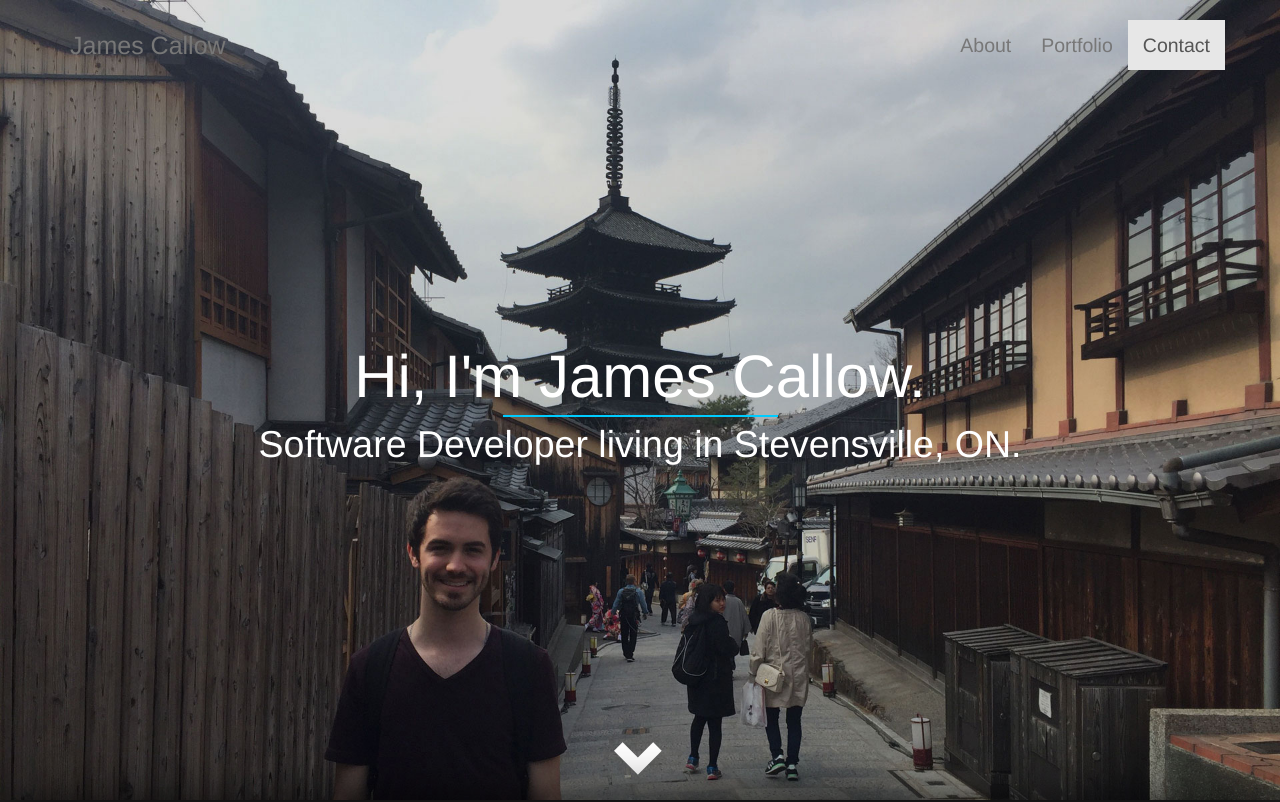
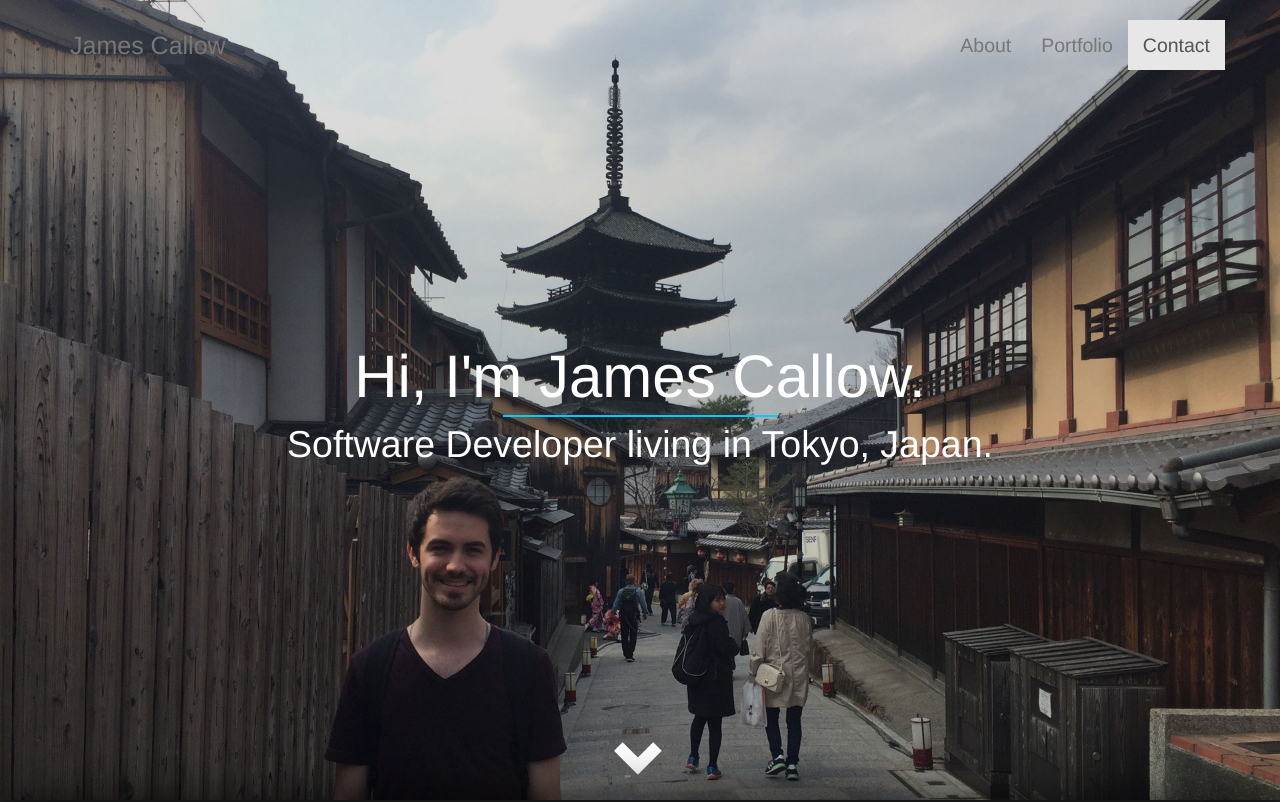
Before and after one commit to callowjames/jc-eportfolio, a plain HTML site: page index.html in a window 1280 px wide. Shown: the top 802 px of the page. Drawn offline with nearby package versions, Linux system fonts and the light colour scheme.

Commit message:
Set location to Tokyo and updated phone number.

```diff
--- a/index.html
+++ b/index.html
@@ -1,7 +1,7 @@
 <!DOCTYPE html>
 <html lang="en">
 <head>
-	<title>James Callow | Software Developer | Stevensville, ON</title>
+	<title>James Callow | Software Developer | Tokyo, Japan</title>
 	<meta charset="utf-8">
 	<meta name="viewport" content="width=device-width, initial-scale=1, maximum-scale=1">
 
@@ -38,7 +38,7 @@
 	<meta property="og:url" content="http://callowjames.com" />
 	<meta property="og:type" content="website" />
 	<meta property="og:title" content="James Callow" />
-	<meta property="og:description" content="Software Developer living in Stevensville, ON." />
+	<meta property="og:description" content="Software Developer living in Tokyo, Japan." />
 	<meta property="og:image" content="http://callowjames.com/images/thumbnail-1280.jpg" />
 
 	<!-- Favicon -->
@@ -98,7 +98,7 @@
 				<div id="logoFade">
 					<h1 id="logo">Hi, I'm James Callow.</h1>
 					<hr id="logoRule" style="height:2px; width:275px; border-top: 2px solid #00ccff">
-					<h2 id="sublogo">Software Developer living in Stevensville, ON.</h2>
+					<h2 id="sublogo">Software Developer living in Tokyo, Japan.</h2>
 				</div>
 			</div>
 		</div>
@@ -473,7 +473,7 @@
 						<span class="glyphicon glyphicon-earphone" aria-hidden="true" style="font-size: 60px; color:#00ccff"></span>
 					</p>
 					<p>
-						<a href="tel:+19053826942">+1 (905) 382-6942</a>
+						<a href="tel:07041375625">070-4137-5625</a>
 					</p></div>
 					<div class="col-sm-4">
 						<p>
@@ -488,7 +488,7 @@
 							<span class="glyphicon glyphicon-map-marker" aria-hidden="true" style="font-size: 60px; color:#00ccff"></span>
 						</p>
 						<p>
-							<a href="https://www.google.ca/maps/place/Stevensville,+Fort+Erie,+ON/@42.9445468,-79.0789779,14z/data=!3m1!4b1!4m13!1m7!3m6!1s0x89d33f75ecc519d7:0xaee061bc92444b7b!2sStevensville,+ON+L0S+1S0!3b1!8m2!3d42.948299!4d-79.0549439!3m4!1s0x89d33ff4c173bddd:0x19f2138c33d39c6c!8m2!3d42.9431667!4d-79.0551281?hl=en" target="blank">Stevensville, ON</a>
+							<a href="https://www.google.co.jp/maps/place/Tokyo/@35.6732619,139.570303,11z/data=!3m1!4b1!4m5!3m4!1s0x605d1b87f02e57e7:0x2e01618b22571b89!8m2!3d35.6894875!4d139.6917064?hl=en" target="blank">Tokyo, Japan</a>
 						</p></div>
 					</div>
 				</div>
```
